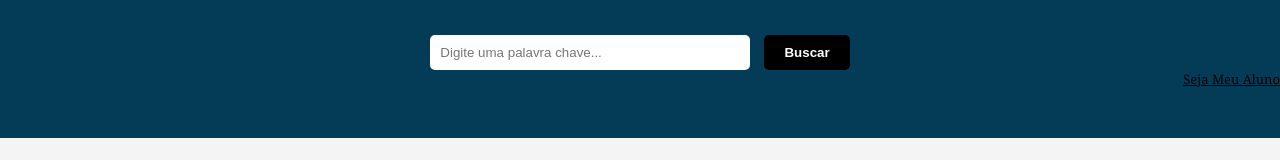
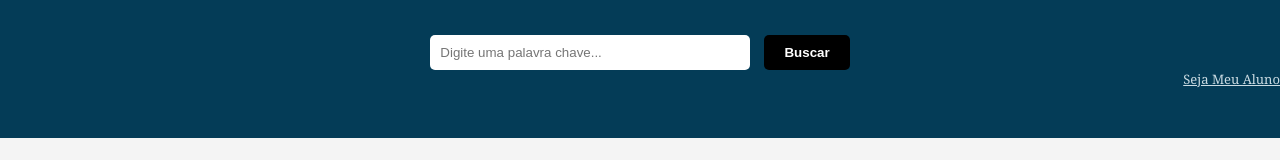
Before and after one commit to RodrigoPetronis/PesquisaConteudo-RaphaelBrandao, a plain HTML site: page index.html in a window 1280 px wide. Shown: the part 249-409 px from the top of the page. Drawn offline with nearby package versions, Linux system fonts and the light colour scheme; no server answers; files whose address does not match are found by name.

Commit message:
Update styles.css

```diff
--- a/styles.css
+++ b/styles.css
@@ -112,7 +112,7 @@ footer {
 }
 
 .LinkOnline{
-    color: #000000;
+    color: #ccdce3;
     display:flex;
     justify-content:end;
     font-size:13px;
```
